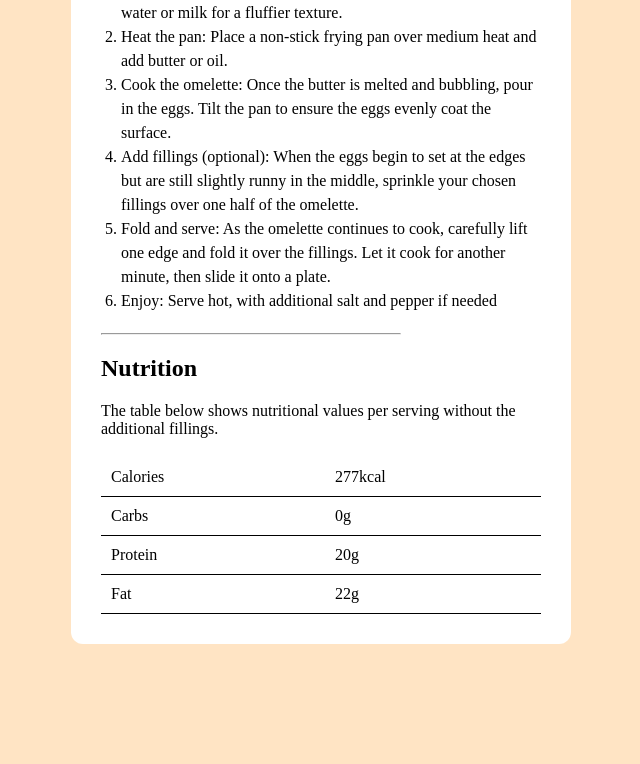
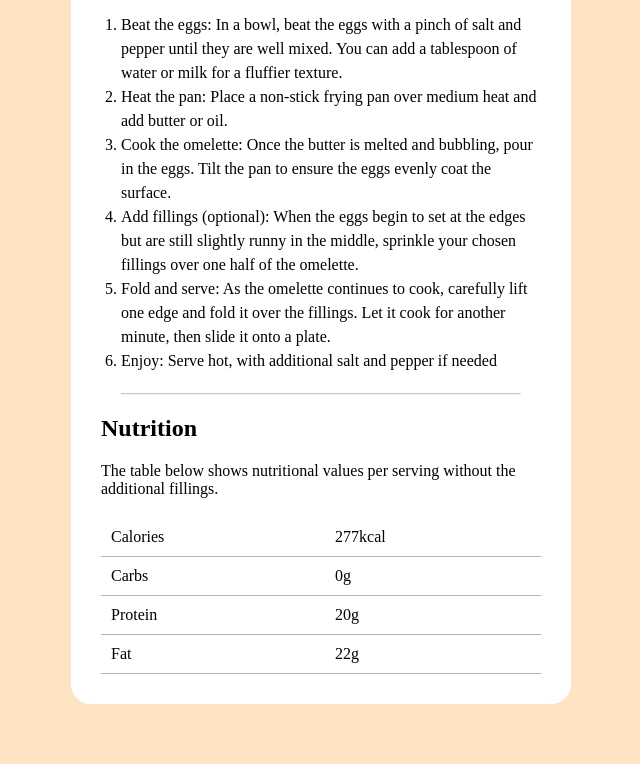
Before and after one commit to Ama678/Recipe-page, a plain HTML site: page index.html in a window 1280 px wide. Shown: the part 842-1606 px from the top of the page, without its empty margins (319-959 px from the left). Before the commit the page ends 1486 px from the top, so only its background shows below. Drawn offline with Linux system fonts and the light colour scheme.

Commit message:
new updates to spacing, margin, and list

```diff
--- a/styles.css
+++ b/styles.css
@@ -16,10 +16,12 @@ body {
   display: flex;
   flex-direction: column;
 
-  border-radius: 12px;
+  border-radius: 20px;
   background-color: white;
   width: 500px;
   height: fit-content;
+  margin-top: 60px;
+  margin-bottom: 60px;
 }
 
 .content {
@@ -32,6 +34,7 @@ body {
 .plate img {
   width: 100%;
   display: block;
+  border-radius: 20px 20px 0 0;
 }
 
 .content ul,
@@ -60,11 +63,14 @@ li {
 table,
 tr,
 td {
-  border-bottom: 0.5px solid black;
+  border-bottom: 0.5px solid rgba(0, 0, 0, 0.3);
+
   border-collapse: collapse;
   padding: 10px;
 }
 
 hr {
-  width: 300px;
+  width: 400px;
+  align-self: center;
+  opacity: 55%;
 }
```
